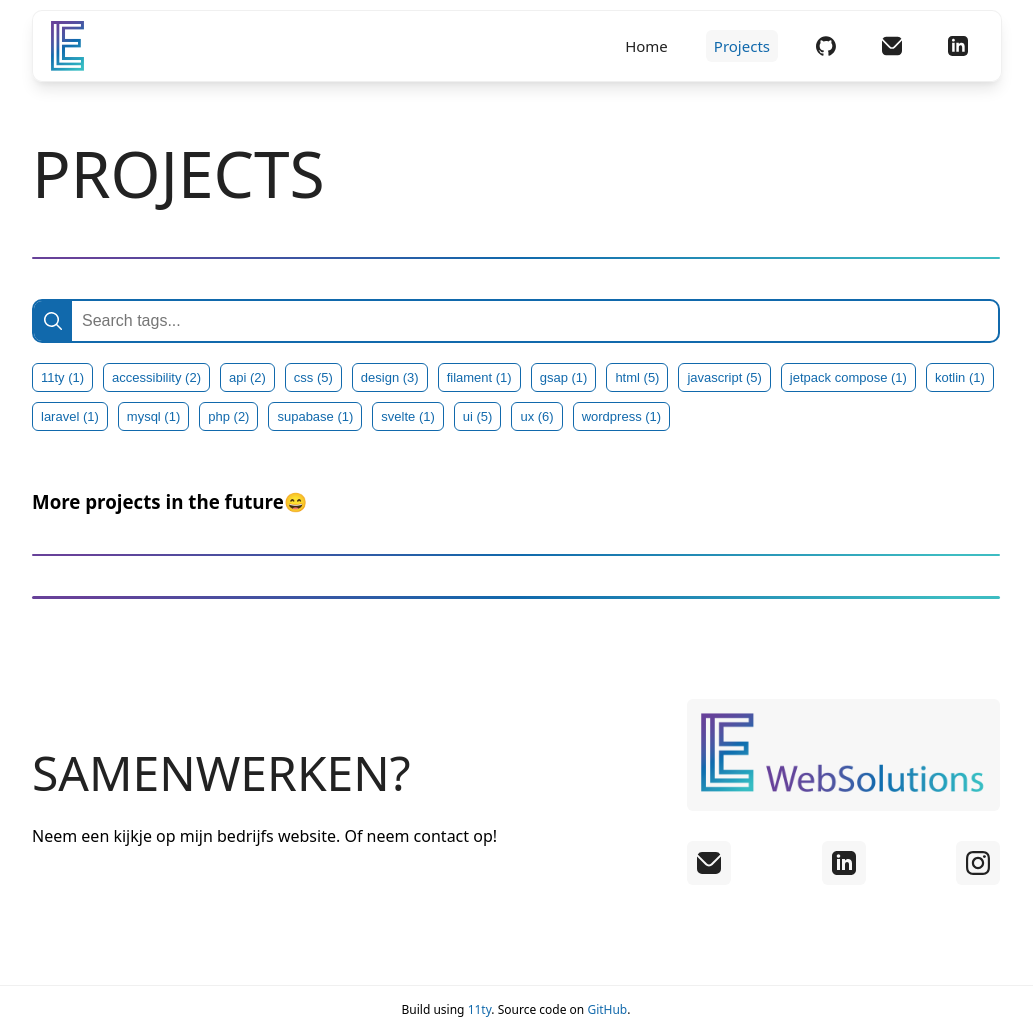
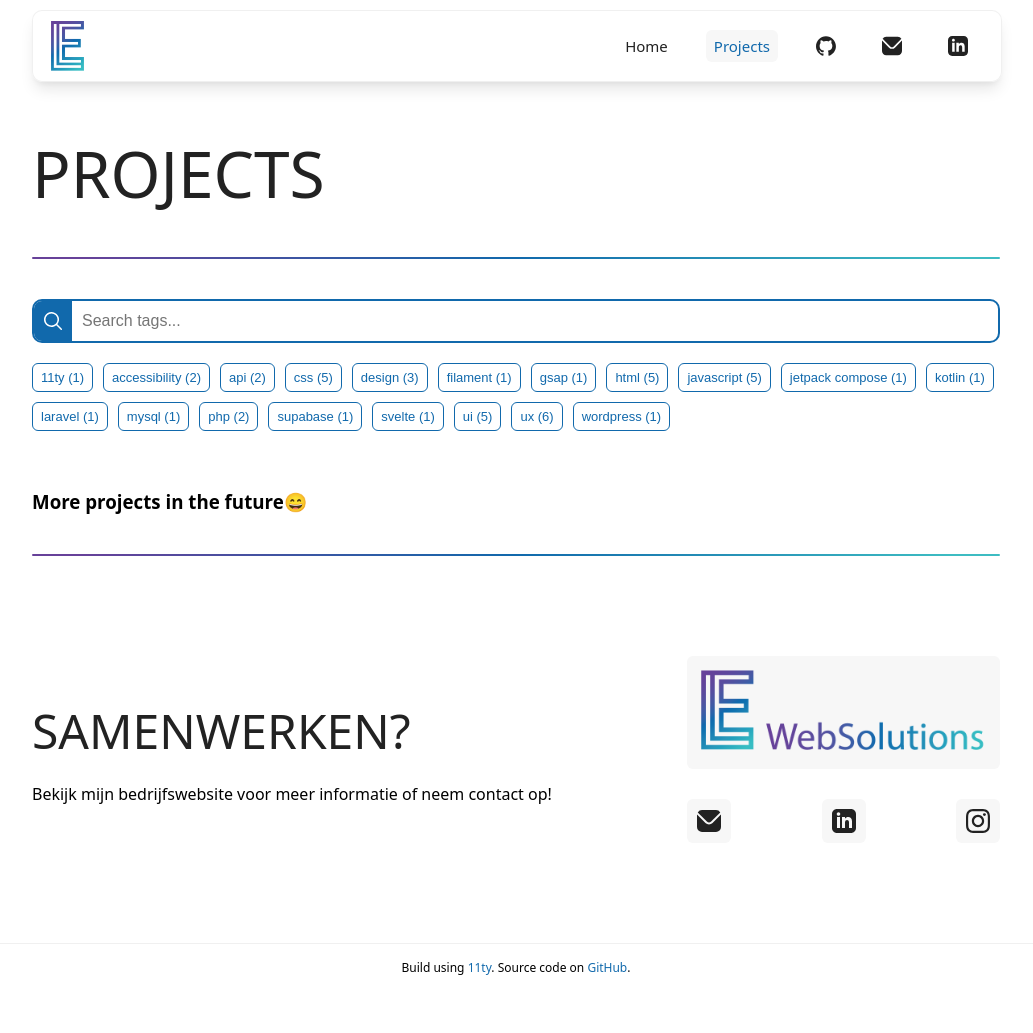
Before and after one commit to EgbertLudema/EgbertLudema-portfolio, an Eleventy site: page pages/projects.html in a window 1280 px wide. Shown: the whole page, without its empty margins (124-1157 px from the left). After the commit the page ends 991 px from the top, so only its background shows below. Built offline with nearby package versions, Linux system fonts and the light colour scheme; Eleventy itself is replaced by a stand-in of ours; files that its build step writes are made by us from their sources.

Commit message:
Minor fixes
- Removed double <hr> tag
- Changed call to action text

```diff
--- a/_includes/contact.html
+++ b/_includes/contact.html
@@ -7,7 +7,7 @@
     <div class="contact-container">
         <div class="left">
             <h3>Samenwerken?</h3>
-            <p>Neem een kijkje op mijn bedrijfs website. Of neem contact op!</p>
+            <p>Bekijk mijn bedrijfswebsite voor meer informatie of neem contact op!</p>
         </div>
         <div class="right">
             <a class="el-websolutions" href="http://el-websolutions.com" target="_blank">
--- a/_includes/default_layout.html
+++ b/_includes/default_layout.html
@@ -11,7 +11,6 @@
             {% endif %}
             <hr />
             {{ content }}
-            <hr />
             {% include "contact.html" %}
         </main>
     </div>
```
